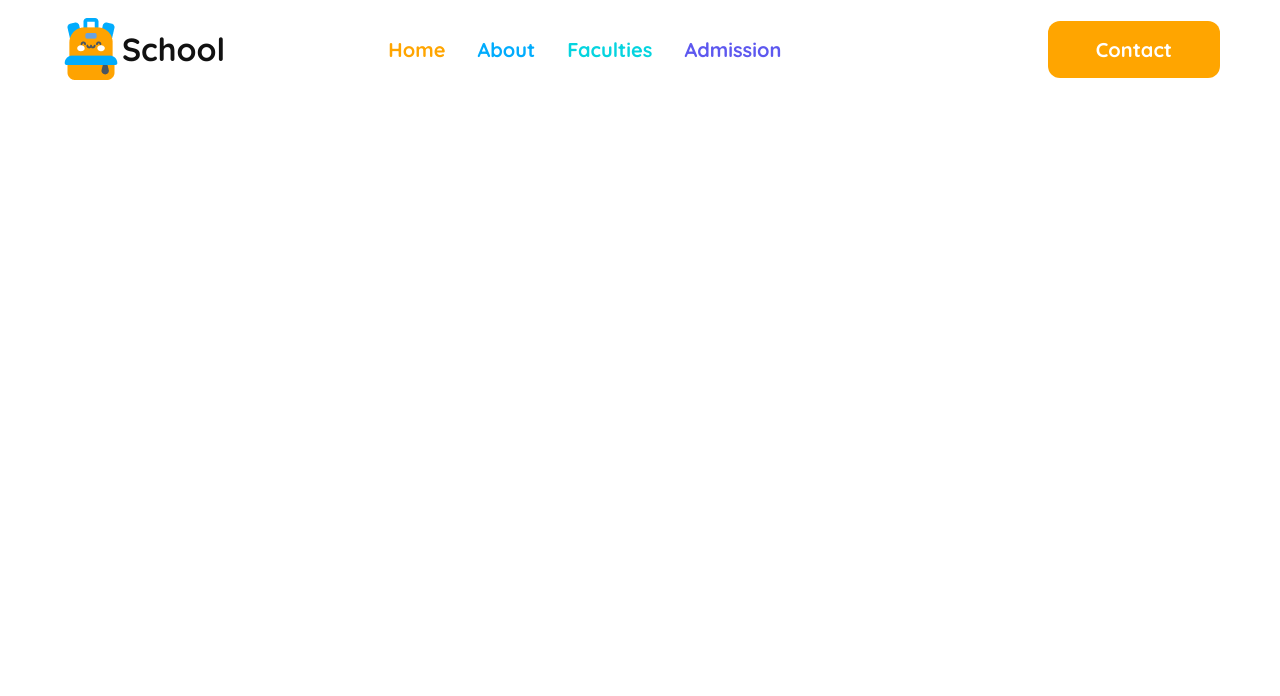
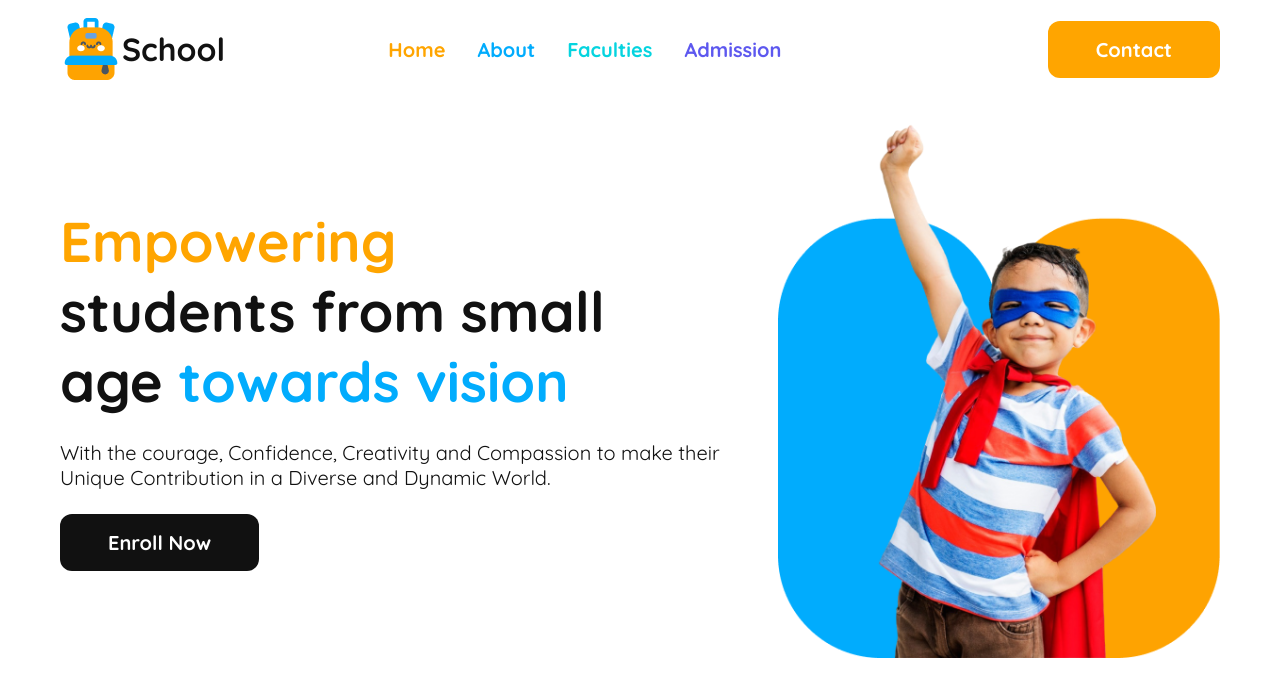
Before and after one commit to codewithjihad1/kids-education, a plain HTML site: page index.html in a window 1280 px wide. Drawn offline with Linux system fonts and the light colour scheme.

Commit message:
Hero section complete

```diff
--- a/index.html
+++ b/index.html
@@ -31,5 +31,22 @@
         </nav>
     </div>
 </header>
+
+<main>
+    <section id="hero">
+        <div class="container">
+            <div class="hero-content">
+                <h1><span class="primary-color">Empowering</span><br> students from small age <span class="secondary-color">towards vision</span></h1>
+                <p class="description">With the courage, Confidence, Creativity and Compassion to make their Unique Contribution in a Diverse and Dynamic World.</p>
+                <div class="primary-btn">
+                    <button>Enroll Now</button>
+                </div>
+            </div>
+            <div class="hero-img">
+                <img src="./assets/hero-kids.png" alt="hero-img">
+            </div>
+        </div>
+    </section>
+</main>
 </body>
 </html>
--- a/styles/style.css
+++ b/styles/style.css
@@ -12,12 +12,37 @@ a {
 html {
     font-size: 16px;
 }
+img {
+    width: 100%;
+}
 
 /* shared styled */
 .container {
     max-width: 1160px;
     margin: 0 auto;
     padding: 18px 0;
+}
+.primary-btn button {
+    font-size: 1.25rem;
+    font-weight: 700;
+    color: #fff;
+    background: #111111;
+    border: none;
+    outline: none;
+    cursor: pointer;
+    padding: 1rem 3rem;
+    border-radius: 12px;
+}
+.primary-color {
+    color: orange;
+}
+.secondary-color {
+    color: #01ACFD;
+}
+.description {
+    font-size: 1.25rem;
+    font-weight: 400;
+    color: #111111;
 }
 
 
@@ -74,3 +99,26 @@ html {
 .navbar .admission {
     color: #5D58EF;
 }
+
+
+/*  Hero section styles */
+#hero .container {
+    display: flex;
+    justify-content: space-between;
+    align-items: center;
+    gap: 55px;
+}
+.hero-content {
+    width: 60%;
+    display: flex;
+    gap: 24px;
+    flex-direction: column;
+}
+.hero-img {
+    width: 40%;
+}
+.hero-content h1 {
+    font-size: 3.5rem;
+    font-weight: 700;
+    color: #111111;
+}
```
